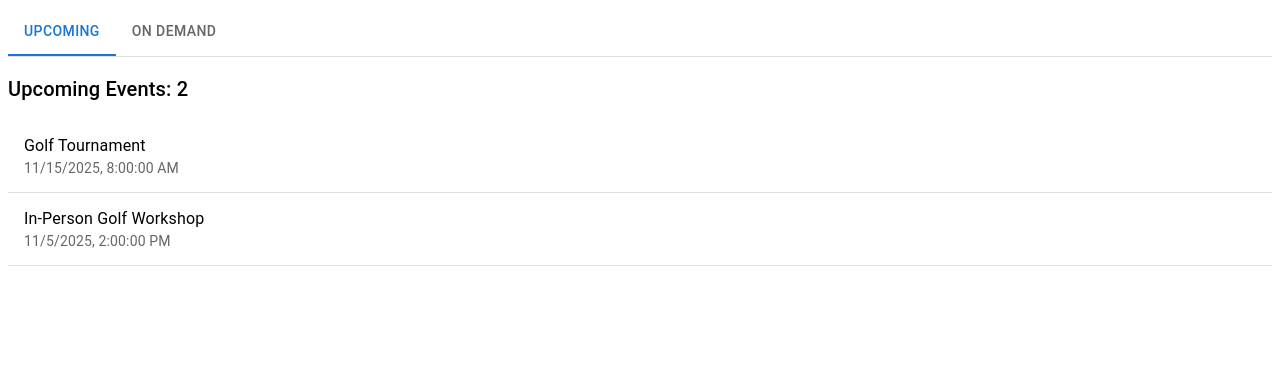
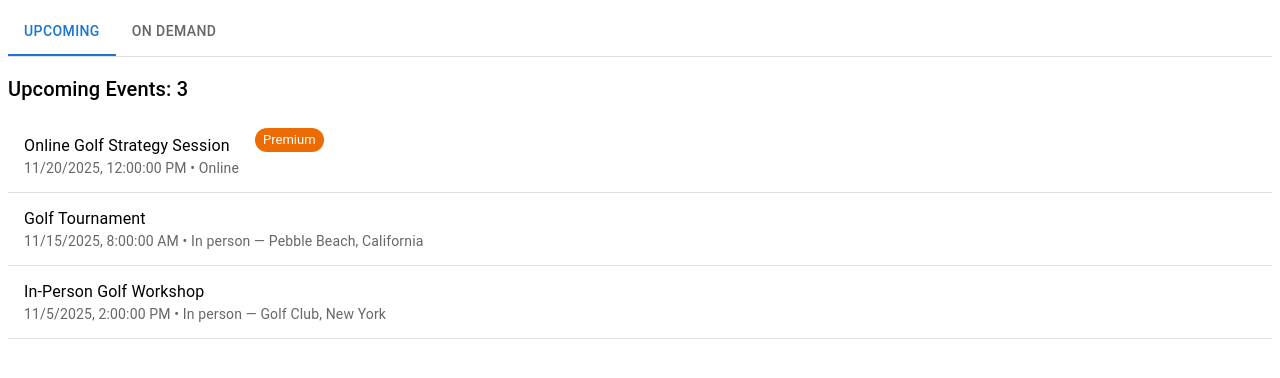
Before and after one commit to MaciejWolf/tabs-events-poc, a React (Vite) app: page / in a window 1280 px wide. Shown: the top 378 px of the page. Built offline with nearby package versions, Linux system fonts and the light colour scheme.

Commit message:
add more info

```diff
--- a/src/TrackmanEvent.ts
+++ b/src/TrackmanEvent.ts
@@ -5,18 +5,18 @@ type BaseEvent = {
   isPremium: boolean;
 };
 
-type OnlineEventWithRecording = BaseEvent & {
+export type OnlineEventWithRecording = BaseEvent & {
   locationType: 'online';
   recordingReady: true;
   recordingUrl: string;
 };
 
-type OnlineEventWithoutRecording = BaseEvent & {
+export type OnlineEventWithoutRecording = BaseEvent & {
   locationType: 'online';
   recordingReady: false;
 };
 
-type InPersonEvent = BaseEvent & {
+export type InPersonEvent = BaseEvent & {
   locationType: 'inPerson';
   location: string;
 };
--- a/src/UpcomingEvents.tsx
+++ b/src/UpcomingEvents.tsx
@@ -1,6 +1,14 @@
-import { CircularProgress, List, ListItem, ListItemText, Typography } from "@mui/material";
+import { Box, Chip, CircularProgress, List, ListItem, ListItemText, Typography } from "@mui/material";
 import { observer } from "mobx-react-lite";
 import { store } from "./Store";
+import { TrackmanEvent } from "./TrackmanEvent";
+
+const getLocationLabel = (event: TrackmanEvent): string => {
+  if (event.locationType === "online") {
+    return "Online"
+  }
+  return `In person — ${event.location}`
+}
 
 export const UpcomingEvents = observer(() => {
   console.log(store.isLoading);
@@ -14,10 +22,13 @@ export const UpcomingEvents = observer(() => {
       <List>
         {store.filteredUpcomingEvents.map(event => (
           <ListItem key={event.id} divider>
-            <ListItemText
-              primary={event.name}
-              secondary={new Date(event.startDate).toLocaleString()}
-            />
+            <Box sx={{ display: 'flex', justifyContent: 'space-between' }}>
+              <ListItemText
+                primary={event.name}
+                secondary={`${new Date(event.startDate).toLocaleString()} • ${getLocationLabel(event)}`}
+              />
+              {event.isPremium && <Chip label="Premium" color="warning" size="small" sx={{ marginLeft: 2 }}/>}
+            </Box>
           </ListItem>
         ))}
       </List>
--- a/src/getTrackmanEvents.ts
+++ b/src/getTrackmanEvents.ts
@@ -35,6 +35,22 @@ export const getTrackmanEvents = async (): Promise<TrackmanEvent[]> => {
       locationType: 'inPerson',
       location: 'Pebble Beach, California',
     },
+    {
+      id: '5',
+      name: 'Online Golf Strategy Session',
+      startDate: '2025-11-20T12:00:00Z',
+      isPremium: true,
+      locationType: 'online',
+      recordingReady: false
+    },
+    {
+      id: '6',
+      name: 'Golf Fitness Webinar',
+      startDate: '2023-11-25T15:00:00Z',
+      isPremium: false,
+      locationType: 'online',
+      recordingReady: false
+    }
   ];
 
   await sleep(1000); // Simulate network delay
```
